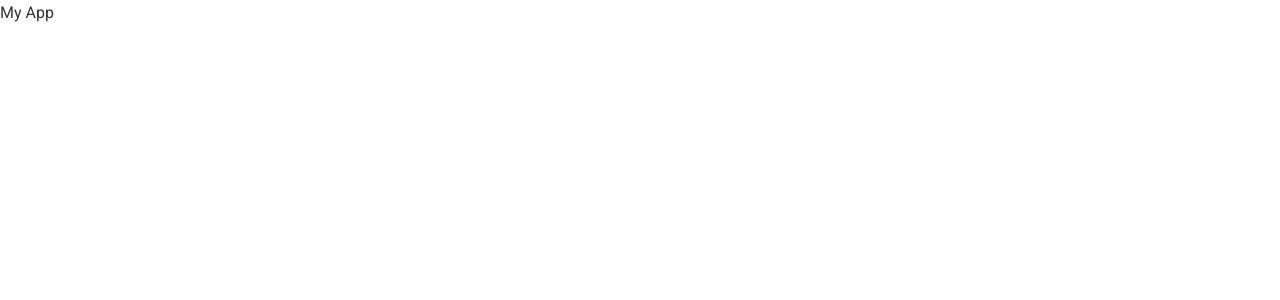
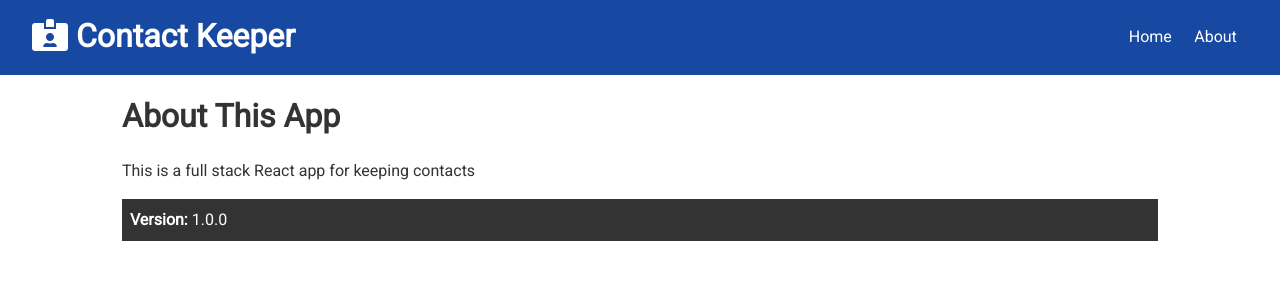
Before and after one commit to sean-birmingham/contact-keeper, a React (Create React App) app in the folder client/: page /about in a window 1280 px wide. Shown: the top 300 px of the page. Built offline with nearby package versions, Linux system fonts and the light colour scheme; the HTML template or start-up script is replaced by a standard one.

Commit message:
set up Navbar component and routes

```diff
--- a/client/src/App.js
+++ b/client/src/App.js
@@ -1,8 +1,25 @@
-import React from 'react';
+import React, { Fragment } from 'react';
+import { BrowserRouter as Router, Route, Switch } from 'react-router-dom';
+import Navbar from './components/layout/Navbar';
+import Home from './components/pages/Home';
+import About from './components/pages/About';
+
 import './App.css';
 
 const App = () => {
-  return <div className='App'>My App</div>;
+  return (
+    <Router>
+      <Fragment>
+        <Navbar />
+        <div className='container'>
+          <Switch>
+            <Route exact path='/' component={Home} />
+            <Route exact path='/about' component={About} />
+          </Switch>
+        </div>
+      </Fragment>
+    </Router>
+  );
 };
 
 export default App;
--- /dev/null
+++ b/client/src/components/layout/Navbar.js
@@ -0,0 +1,31 @@
+import React from 'react';
+import PropTypes from 'prop-types';
+import { Link } from 'react-router-dom';
+
+export const Navbar = ({ title, icon }) => {
+  return (
+    <div className='navbar bg-primary'>
+      <h1>
+        <i className={icon} /> {title}
+      </h1>
+      <ul>
+        <li>
+          <Link to='/'>Home</Link>
+          <Link to='/about'>About</Link>
+        </li>
+      </ul>
+    </div>
+  );
+};
+
+Navbar.propTypes = {
+  title: PropTypes.string.isRequired,
+  icon: PropTypes.string
+};
+
+Navbar.defaultProps = {
+  title: 'Contact Keeper',
+  icon: 'fas fa-id-card-alt'
+};
+
+export default Navbar;
--- /dev/null
+++ b/client/src/components/pages/About.js
@@ -0,0 +1,17 @@
+import React from 'react';
+
+const About = () => {
+  return (
+    <div>
+      <h1>About This App</h1>
+      <p className='my-1'>
+        This is a full stack React app for keeping contacts
+      </p>
+      <p className='bg-dark p'>
+        <strong>Version: </strong> 1.0.0
+      </p>
+    </div>
+  );
+};
+
+export default About;
--- /dev/null
+++ b/client/src/components/pages/Home.js
@@ -0,0 +1,11 @@
+import React from 'react';
+
+const Home = () => {
+  return (
+    <div>
+      <h1>Home</h1>
+    </div>
+  );
+};
+
+export default Home;
```
